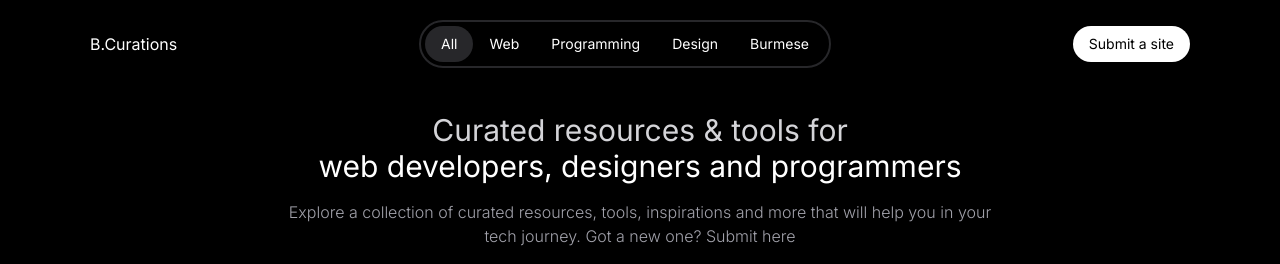
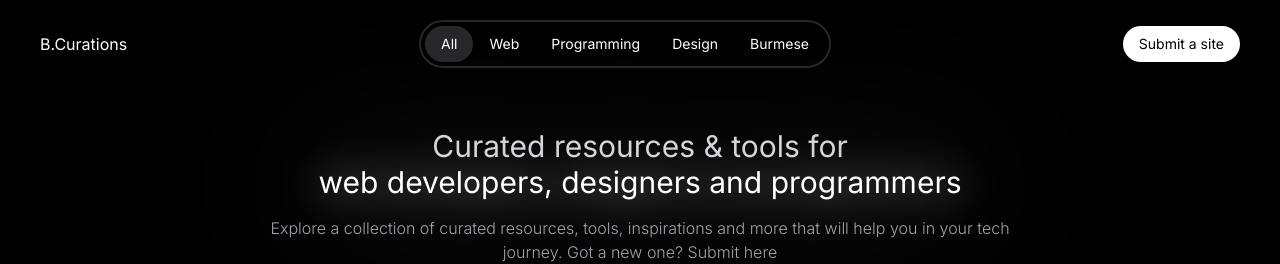
Before and after one commit to JstVex/curations, a Next.js app: page / in a window 1280 px wide. Shown: the top 264 px of the page. Built offline with nearby package versions, Linux system fonts and the light colour scheme.

Commit message:
Styling updates

```diff
--- a/app/globals.css
+++ b/app/globals.css
@@ -9,3 +9,12 @@
   background-color: black;
   color: white;
 }
+
+.no-scrollbar::-webkit-scrollbar {
+  display: none;
+}
+
+.no-scrollbar {
+  -ms-overflow-style: none;
+  scrollbar-width: none;
+}
--- a/components/layout/index.tsx
+++ b/components/layout/index.tsx
@@ -5,7 +5,7 @@
 const Main: React.FC<MainProps> = ({ children }) => {
     return (
         <>
-            <main className="flex justify-center px-20 py-6">
+            <main className="flex justify-center sm:px-4 py-10">
                 <div className="w-full max-w-main grow">
                     {children}
                 </div>
--- a/components/navigation/navbar.tsx
+++ b/components/navigation/navbar.tsx
@@ -15,7 +15,7 @@
     const pathname = usePathname();
 
     return (
-        <nav className="flex justify-center py-5 px-20">
+        <nav className="flex justify-center py-5 sm:px-4 md:px-8">
             <div className="w-full max-w-main grow">
                 <div className="flex items-center justify-between">
                     <div>
--- a/tailwind.config.ts
+++ b/tailwind.config.ts
@@ -9,10 +9,16 @@
   theme: {
     extend: {
       maxWidth: {
-        main: "1100px"
+        main: "1200px"
       },
       width: {
-        main: "1100px"
+        main: "1200px"
+      },
+      dropShadow: {
+        glow: [
+          "0 0px 20px rgba(255,255, 255, 0.65)",
+          "0 0px 65px rgba(255, 255,255, 0.5)"
+        ]
       }
     },
   },
```
